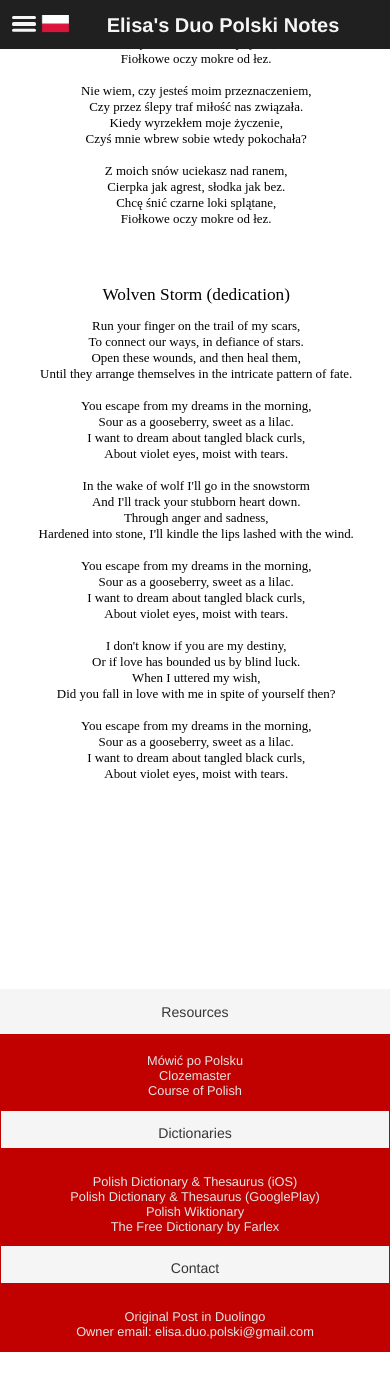
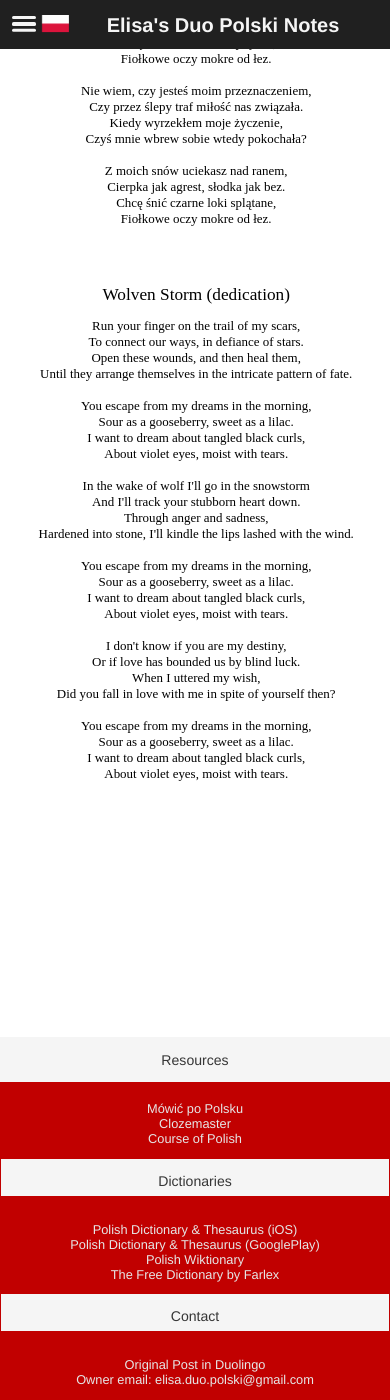
Before and after one commit to elisa-duo-polski/elisa-duo-polski.github.io, a Jekyll site: the page built from index.html, in a window 390 px wide and 1400 px high, scrolled down 2529 px. Built offline with Jekyll 4.4.1, drawn with Linux system fonts in a browser that asks for light colours; before the commit the page ends 3881 px from its top, so only the background shows below that.

Commit message:
css for footer

```diff
--- a/css/main.css
+++ b/css/main.css
@@ -1117,7 +1117,7 @@ footer a:visited {
     }
 
     body {
-        padding-bottom: 32em;
+        padding-bottom: 35em;
         overflow-wrap: break-word;
         word-wrap: break-word;
         font-size: 1em;
```
